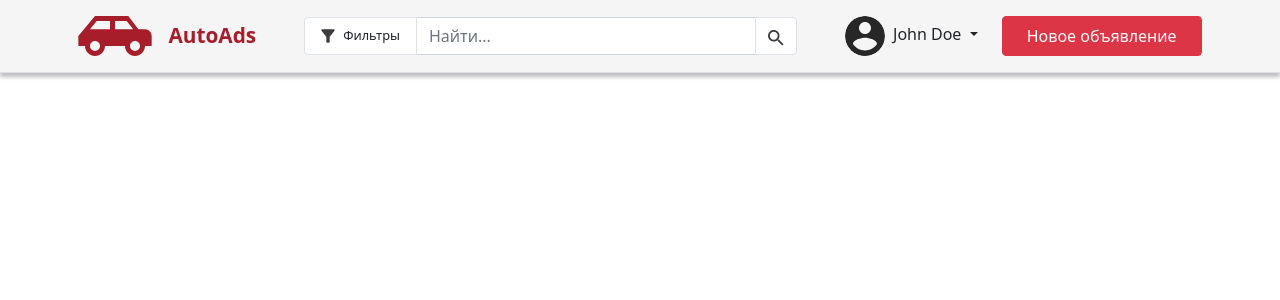
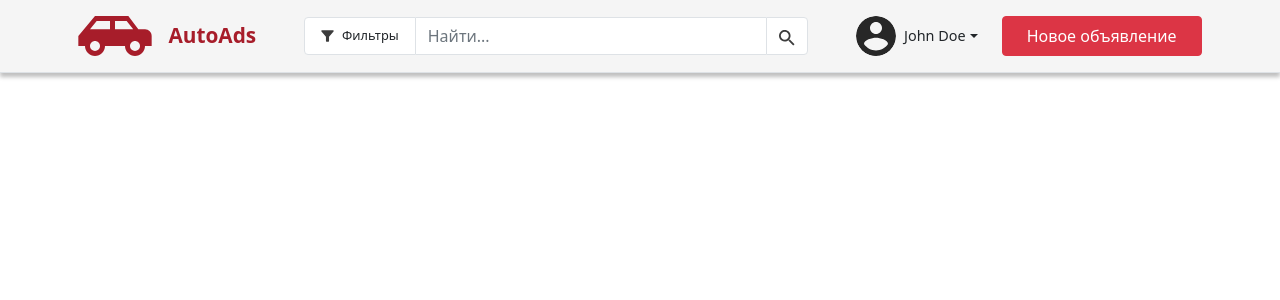
Before and after one commit to IvanTselikov/wp6-course-work, a Flask app: page / in a window 1280 px wide. Shown: the top 300 px of the page. Run offline with Flask 3, Linux system fonts and the light colour scheme.

Commit message:
Исправлена шапка

```diff
--- a/app/static/style.css
+++ b/app/static/style.css
@@ -4,13 +4,12 @@
     }
 }
 
-header {
-    background-color: #F5F5F5;
-    box-shadow: 0 4px 4px rgba(0, 0, 0, .25);
+.fs-normal {
+    font-size: 1rem !important;
 }
 
-.fs-normal {
-    font-size: 1rem !important;
+.fs-big {
+    font-size: 1.1rem !important;
 }
 
 .fs-large {
@@ -18,7 +17,16 @@ header {
 }
 
 .fs-small {
+    font-size: .9rem !important;
+}
+
+.fs-tiny {
     font-size: .8rem !important;
+}
+
+header {
+    background-color: #F5F5F5;
+    box-shadow: 0 4px 4px rgba(0, 0, 0, .25);
 }
 
 #header-content {
@@ -38,22 +46,23 @@ header {
 #filter-btn {
     background-color: white;
     border-radius: 4px 0 0 4px !important;
-    font-size: .8rem !important;
 }
 
 #filter-btn img {
-    height: .8 rem !important;
+    height: .8rem !important;
 }
 
 #search-input {
     border-radius: 0 !important;
     border-left: none !important;
     border-right: none !important;
+    border-color:rgb(222, 226, 230)
 }
 
 #search-btn {
     background-color: white;
     border-radius: 0 4px 4px 0 !important;
+    border-color:rgb(222, 226, 230)
 }
 
 #search-btn img {
--- a/app/templates/base.html
+++ b/app/templates/base.html
@@ -24,7 +24,7 @@
             <form class="mb-4 mb-md-0 mx-md-5 w-100 flex-md-grow-1 d-flex">
                 <button class="btn border d-flex align-items-center px-3" id="filter-btn">
                     <img src="static/img/filter.svg" alt="filter">
-                    <span class="ms-2">Фильтры</span>
+                    <span class="ms-2 fs-tiny">Фильтры</span>
                 </button>
                 <input type="search" class="form-control d-inline" id="search-input" placeholder="Найти..."
                     aria-label="Search">
@@ -35,12 +35,12 @@
 
             <div class="d-flex mb-2 mb-md-0">
                 <div class="dropdown text-end">
-                    <a href="#" class="d-block link-dark text-decoration-none dropdown-toggle" id="dropdownUser1"
-                        data-bs-toggle="dropdown" aria-expanded="false">
+                    <a href="#" class="d-flex align-items-center link-dark text-decoration-none dropdown-toggle"
+                        id="dropdownUser1" data-bs-toggle="dropdown" aria-expanded="false">
                         <img src="static/img/profile.svg" alt="profile" class="rounded-circle" id="profile-img">
-                        <span class="ms-1">John Doe</span>
+                        <span class="ms-2 fs-small">John Doe</span>
                     </a>
-                    <ul class="dropdown-menu fs-small" aria-labelledby="dropdownUser1">
+                    <ul class="dropdown-menu" aria-labelledby="dropdownUser1">
                         <li><a class="dropdown-item" href="#">Профиль</a></li>
                         <li><a class="dropdown-item" href="#">Сообщения</a></li>
                         <li>
@@ -53,35 +53,6 @@
                 <button class="btn btn-danger ms-5 ms-md-4 px-4 text-nowrap">Новое объявление</button>
             </div>
         </div>
-
-        <!-- <div class="container">
-            <div class="d-flex flex-wrap align-items-center justify-content-center justify-content-lg-start">
-                <a href="/" class="d-flex align-items-center mb-2 mb-lg-0 text-dark text-decoration-none">
-                    <img src="static/img/logo.svg" alt="logo">
-                    <span class="ms-3" id="logo-text">AutoAds</span>
-                </a>
-
-                <form class="col-12 col-lg-auto mb-3 mb-lg-0 me-lg-3">
-                    <input type="search" class="form-control" placeholder="Search..." aria-label="Search">
-                </form>
-
-                <div class="dropdown text-end">
-                    <a href="#" class="d-block link-dark text-decoration-none dropdown-toggle" id="dropdownUser1"
-                        data-bs-toggle="dropdown" aria-expanded="false">
-                        <img src="static/img/profile.svg" alt="profile" class="rounded-circle">
-                        <span class="ms-1">John Doe</span>
-                    </a>
-                    <ul class="dropdown-menu text-small" aria-labelledby="dropdownUser1">
-                        <li><a class="dropdown-item" href="#">Профиль</a></li>
-                        <li><a class="dropdown-item" href="#">Сообщения</a></li>
-                        <li>
-                            <hr class="dropdown-divider">
-                        </li>
-                        <li><a class="dropdown-item" href="#">Выйти</a></li>
-                    </ul>
-                </div>
-            </div>
-        </div> -->
     </header>
 
     <script src="https://cdn.jsdelivr.net/npm/bootstrap@5.0.2/dist/js/bootstrap.bundle.min.js"
```
